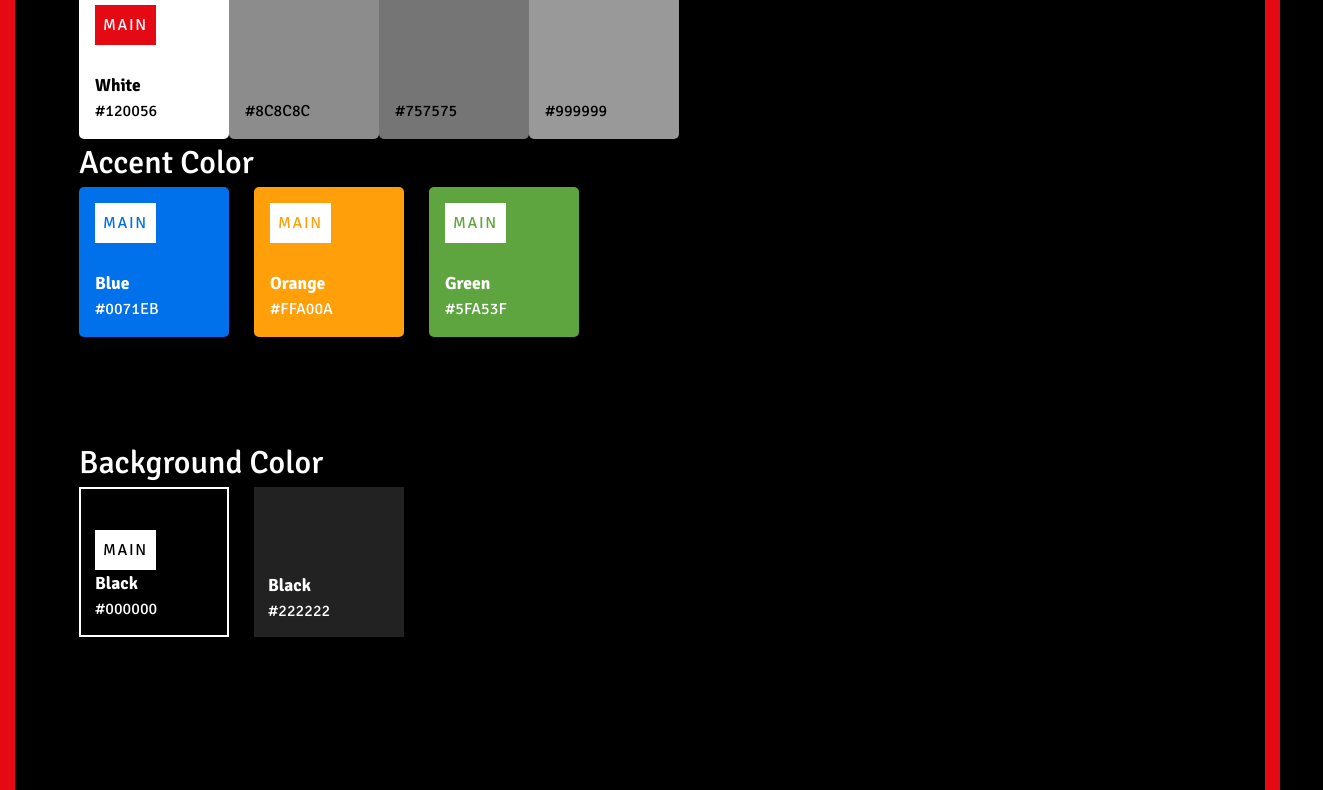
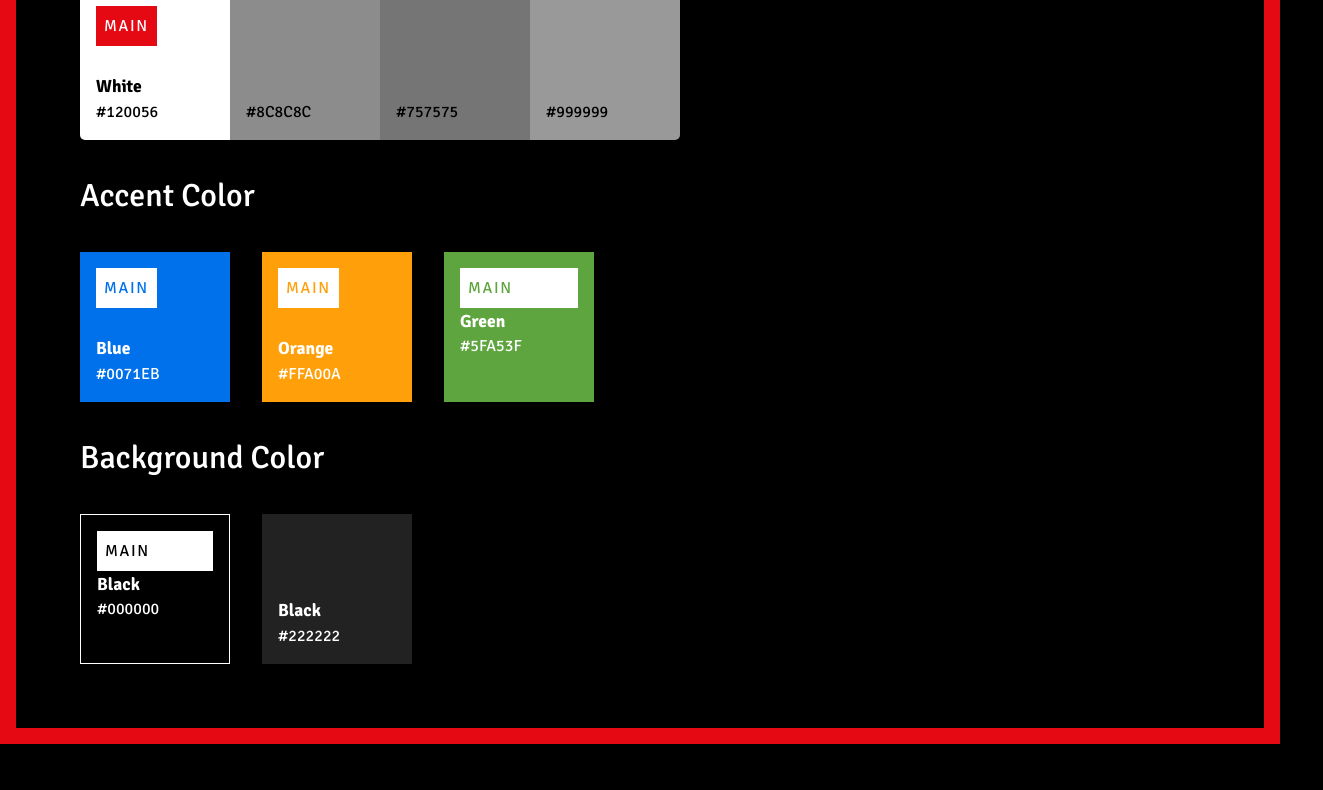
Before and after one commit to gokcanparlaktas/witflix, a website built with Vite: page design-system.html in a window 1280 px wide. Shown: the part 667-1457 px from the top of the page, 1323 px wide, since content can reach past the window. After the commit the page ends 1411 px from the top, so only its background shows below. Built offline with nearby package versions, Linux system fonts and the light colour scheme.

Commit message:
CSS Updated: Simplified and utility css classes added. Some of classes are nested.

```diff
--- a/design-system.html
+++ b/design-system.html
@@ -22,36 +22,23 @@
       <header class="header">
         <h1>🌈COLOR SYSTEM</h1>
       </header>
-      <div class="container">
+      <div class="header-container">
         <div class="primary-container">
           <div class="primary-card">
             <h2>Primary Red</h2>
-            <h3
-              class="primary-card-color"
-              style="background-color: var(--primary-red)"
-            >
-              Red
-            </h3>
+            <h3 class="bg-red primary-card-color">Red</h3>
           </div>
           <div class="primary-card">
             <h2>Primary Black</h2>
-            <h3
-              class="primary-card-color"
-              style="
-                background-color: var(--bg-primary);
-                border: 1px solid white;
-              "
-            >
-              Black
-            </h3>
+            <h3 class="bg-main border-white primary-card-color">Black</h3>
           </div>
         </div>
 
-        <div class="typo-box">
+        <div class="colors-container white mt-m">
           <h2>Typography Color</h2>
-          <div class="typo-colorbox">
-            <div class="colorbox" style="background-color: var(--typo1)">
-              <div class="main-1">
+          <div class="colors-box mt-m flex">
+            <div class="colorbox flex-col bg-white left-radius">
+              <div class="bg-red white padding-s letter-spacing">
                 <p>MAIN</p>
               </div>
               <div>
@@ -60,31 +47,31 @@
               </div>
             </div>
             <div
-              class="colorbox align-end"
-              style="background-color: var(--typo2)"
+              class="colorbox flex-col align-end"
+              style="background-color: var(--text-lightest)"
             >
               <p>#8C8C8C</p>
             </div>
             <div
-              class="colorbox align-end"
-              style="background-color: var(--typo3)"
+              class="colorbox flex-col align-end"
+              style="background-color: var(--text-dark)"
             >
               <p>#757575</p>
             </div>
-            <div
-              class="colorbox align-end"
-              style="background-color: var(--typo4)"
-            >
+            <div class="bg-light colorbox flex-col align-end right-radius">
               <p>#999999</p>
             </div>
           </div>
         </div>
 
-        <div class="acc-box">
+        <div class="colors-container mt-m">
           <h2>Accent Color</h2>
-          <div class="acc-colorbox">
-            <div class="accbox" style="background-color: var(--acc1)">
-              <div class="main-2" style="color: var(--acc1)">
+          <div class="colors-box mt-m flex gap-m">
+            <div
+              class="colorbox flex-col white"
+              style="background-color: var(--acc-blue)"
+            >
+              <div class="bg-white blue padding-s letter-spacing">
                 <p>MAIN</p>
               </div>
               <div>
@@ -92,8 +79,11 @@
                 <p>#0071EB</p>
               </div>
             </div>
-            <div class="accbox" style="background-color: var(--acc2)">
-              <div class="main-2" style="color: var(--acc2)">
+            <div
+              class="colorbox flex-col white"
+              style="background-color: var(--acc-orange)"
+            >
+              <div class="bg-white orange padding-s letter-spacing">
                 <p>MAIN</p>
               </div>
               <div>
@@ -101,8 +91,11 @@
                 <p>#FFA00A</p>
               </div>
             </div>
-            <div class="accbox" style="background-color: var(--acc3)">
-              <div class="main-2" style="color: var(--acc3)">
+            <div
+              class="colorbox white"
+              style="background-color: var(--acc-green)"
+            >
+              <div class="bg-white green padding-s letter-spacing">
                 <p>MAIN</p>
               </div>
               <div>
@@ -113,11 +106,11 @@
           </div>
         </div>
 
-        <div class="back-box">
+        <div class="colors-container mt-m">
           <h2>Background Color</h2>
-          <div class="back-colorbox">
-            <div class="back-color" style="background-color: var(--bg-primary)">
-              <div class="main-2" style="color: var(--bg-primary)">
+          <div class="colors-box mt-m flex gap-m">
+            <div class="bg-main colorbox white border-white">
+              <div class="bg-white black padding-s letter-spacing">
                 <p>MAIN</p>
               </div>
               <div>
@@ -125,10 +118,7 @@
                 <p>#000000</p>
               </div>
             </div>
-            <div
-              class="back-color"
-              style="background-color: var(--bg-secondary)"
-            >
+            <div class="bg-secondary colorbox flex-col white align-end">
               <h4>Black</h4>
               <p>#222222</p>
             </div>
--- a/style.css
+++ b/style.css
@@ -12,41 +12,28 @@
   --primary-red: #e50914;
   --bg-primary: #000000;
   --bg-secondary: #222222;
-  --typo1: #ffffff;
-  --typo2: #8c8c8c;
-  --typo3: #757575;
-  --typo4: #999999;
-  --acc1: #0071eb;
-  --acc2: #ffa00a;
-  --acc3: #5fa53f;
+  --text-white: #ffffff;
+  --text-lightest: #8c8c8c;
+  --text-dark: #757575;
+  --text-normal: #999999;
+  --acc-blue: #0071eb;
+  --acc-orange: #ffa00a;
+  --acc-green: #5fa53f;
 
   margin: 0;
   padding: 0;
 }
-.container {
-  padding: 4rem;
-  border: 15px solid var(--primary-red);
-}
-.header {
-  background-color: var(--primary-red);
-  padding: 3rem;
-  color: var(--typo1);
-}
-
-body {
-  background-color: var(--bg-primary);
-}
-
+/*-------- FONTS START -------*/
 h1 {
   font-size: 3rem;
   font-weight: bold;
   letter-spacing: -0.5%;
   line-height: 1.1;
-  color: var(--typo1);
+  color: var(--text-white);
 }
 
 h2 {
-  color: var(--typo1);
+  color: var(--text-white);
   font-size: 2rem;
   line-height: -1.1;
   letter-spacing: -1%;
@@ -54,7 +41,7 @@ h2 {
 }
 
 h3 {
-  color: var(--typo1);
+  color: var(--text-white);
   font-size: 1.6rem;
   font-weight: 500;
   line-height: auto;
@@ -63,9 +50,28 @@ h3 {
 h4 {
   font-size: 1.1rem;
 }
+/*-------- FONTS END -------*/
+
+/*-------- DESIGN START -------*/
+.header-container {
+  padding: 4rem;
+  border: 1rem solid var(--primary-red);
+}
+.header {
+  background-color: var(--primary-red);
+  padding-top: 1rem;
+  padding-bottom: 1rem;
+  padding-left: 4rem;
+  color: var(--text-white);
+}
+
+body {
+  background-color: var(--bg-primary);
+}
+
 .primary-container {
   display: flex;
-  gap: 2rem;
+  gap: 11rem;
 }
 
 .primary-card {
@@ -81,93 +87,22 @@ h4 {
   padding-left: 2rem;
   aspect-ratio: 16/9;
 }
-.typo-box {
-  color: var(--typo1);
-}
-.typo-colorbox {
-  display: flex;
-}
 
 .colorbox {
-  display: flex;
-  flex-direction: column;
   justify-content: space-between;
   align-items: flex-start;
   width: 150px;
-  height: 150px;
+  aspect-ratio: 1/1;
   color: var(--bg-primary);
-  border-radius: 5px;
   padding: 1rem;
 }
+/*-------- DESIGN END -------*/
 
-.align-end {
-  justify-content: flex-end;
-}
-.main-1 {
-  background-color: var(--primary-red);
-  color: var(--typo1);
-  padding: 0.5rem;
-}
-.main-1 p {
-  letter-spacing: 0.1rem;
-}
-.acc-box {
-  width: 500px;
-  height: 300px;
-}
-.acc-colorbox {
-  display: flex;
-  justify-content: space-between;
-}
-.accbox {
-  display: flex;
-  flex-direction: column;
-  justify-content: space-between;
-  align-items: flex-start;
-  width: 150px;
-  height: 150px;
-  color: var(--typo1);
-  border-radius: 5px;
-  padding: 1rem;
-}
-.main-2 {
-  background-color: var(--typo1);
-  color: var(--typo1);
-  padding: 0.5rem;
-}
-.main-2 p {
-  text-align: center;
-  letter-spacing: 0.1rem;
-}
-
-.back-box {
-  width: 600px;
-  height: 288px;
-  margin-top: 0;
-}
-.back-colorbox {
-  display: flex;
-  justify-content: flex-start;
-  gap: 25px;
-}
-.back-color {
-  color: var(--typo1);
-  display: flex;
-  flex-direction: column;
-  justify-content: flex-end;
-  align-items: flex-start;
-  width: 150px;
-  height: 150px;
-  padding-left: 14px;
-  padding-bottom: 14px;
-}
-.back-color:first-child {
-  border: 2px solid var(--typo1);
-}
+/* ------BUTTONS START-------- */
 .button-container {
   margin: 1rem;
   width: 300px;
-  border: 1px solid var(--typo1);
+  border: 1px solid var(--text-white);
   display: flex;
   flex-direction: column;
   align-items: flex-start;
@@ -180,7 +115,7 @@ h4 {
 button {
   font-size: 1.2rem;
   letter-spacing: 0.1%;
-  background-color: var(--typo1);
+  background-color: var(--text-white);
   color: var(--bg-primary);
   border-radius: 0.5rem;
   border: 0;
@@ -193,7 +128,7 @@ button {
 }
 .secondary-button {
   background-color: rgba(255, 255, 255, 0.3);
-  color: var(--typo1);
+  color: var(--text-white);
 }
 .primary-button:hover,
 .secondary-button:hover {
@@ -207,14 +142,16 @@ button {
 .outline-button {
   font-size: 1rem;
   background-color: transparent;
-  color: var(--typo3);
-  border: 1px solid var(--typo3);
-  border-radius: 0;
+  color: var(--text-dark);
+  border: 1px solid-text-normal(--text-dark);
+  border-text-normal: 0;
 }
 .outline-button:hover {
-  color: var(--typo1);
-  border: 1px solid var(--typo1);
+  color: var(--text-white);
+  border: 1px solid var(--text-white);
 }
+/* ------BUTTONS END-------- */
+
 .profiles {
   display: flex;
   flex-direction: column;
@@ -245,7 +182,7 @@ button {
   display: flex;
   gap: 2rem;
   text-align: center;
-  color: var(--typo3);
+  color: var(--text-text-normal);
 }
 .add-profile {
   margin: auto;
@@ -256,7 +193,7 @@ button {
 }
 .profile-box:hover {
   background-color: var(--bg-secondary);
-  color: var(--typo1);
+  color: var(--text-white);
   transition: all 0.3s ease-in-out;
   border-radius: 5px;
 }
@@ -285,7 +222,7 @@ button {
 
 .card > span {
   background-color: var(--primary-red);
-  color: var(--typo1);
+  color: var(--text-white);
   align-self: center;
   border-top-left-radius: 3px;
   border-top-right-radius: 3px;
@@ -297,3 +234,83 @@ button {
   gap: 2rem;
   padding: 1rem 0;
 }
+
+/* Utility Styles */
+.white {
+  color: var(--text-white);
+}
+.black {
+  color: var(--bg-primary);
+}
+.dark {
+  color: var(--text-dark);
+}
+.red {
+  color: var(--primary-red);
+}
+.blue {
+  color: var(--acc-blue);
+}
+.orange {
+  color: var(--acc-orange);
+}
+.green {
+  color: var(--acc-green);
+}
+.bg-main {
+  background-color: var(--bg-main);
+}
+.bg-white {
+  background-color: var(--text-white);
+}
+.bg-red {
+  background-color: var(--primary-red);
+}
+.bg-light {
+  background-color: var(--text-normal);
+}
+.bg-secondary {
+  background-color: var(--bg-secondary);
+}
+.gap-s {
+  gap: 1rem;
+}
+.gap-m {
+  gap: 2rem;
+}
+.border-white {
+  border: 1px solid var(--text-white);
+}
+.align-end {
+  justify-content: flex-end;
+}
+.padding-s {
+  padding: 0.5rem;
+}
+.padding-m {
+  padding: 1rem;
+}
+.letter-spacing {
+  letter-spacing: 0.1rem;
+}
+.left-radius {
+  border-top-left-radius: 5px;
+  border-bottom-left-radius: 5px;
+}
+.right-radius {
+  border-top-right-radius: 5px;
+  border-bottom-right-radius: 5px;
+}
+.flex {
+  display: flex;
+}
+.flex-col {
+  display: flex;
+  flex-direction: column;
+}
+.mt-m {
+  margin-top: 2rem;
+}
+.of-x {
+  overflow-x: hidden;
+}
```
Also changed, not shown: index.html (+13 -9 lines), whois.html (+1 -1 lines).
